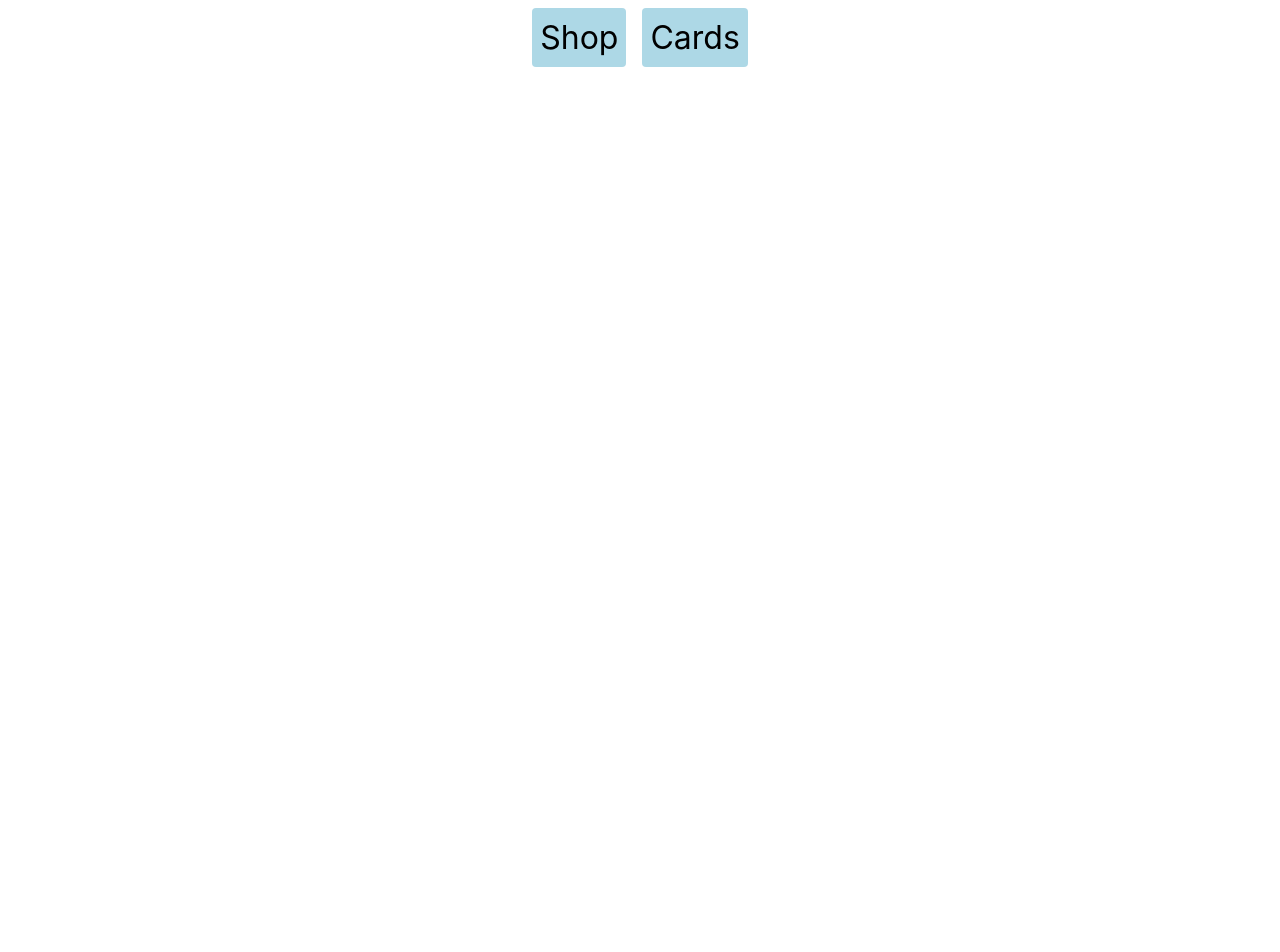
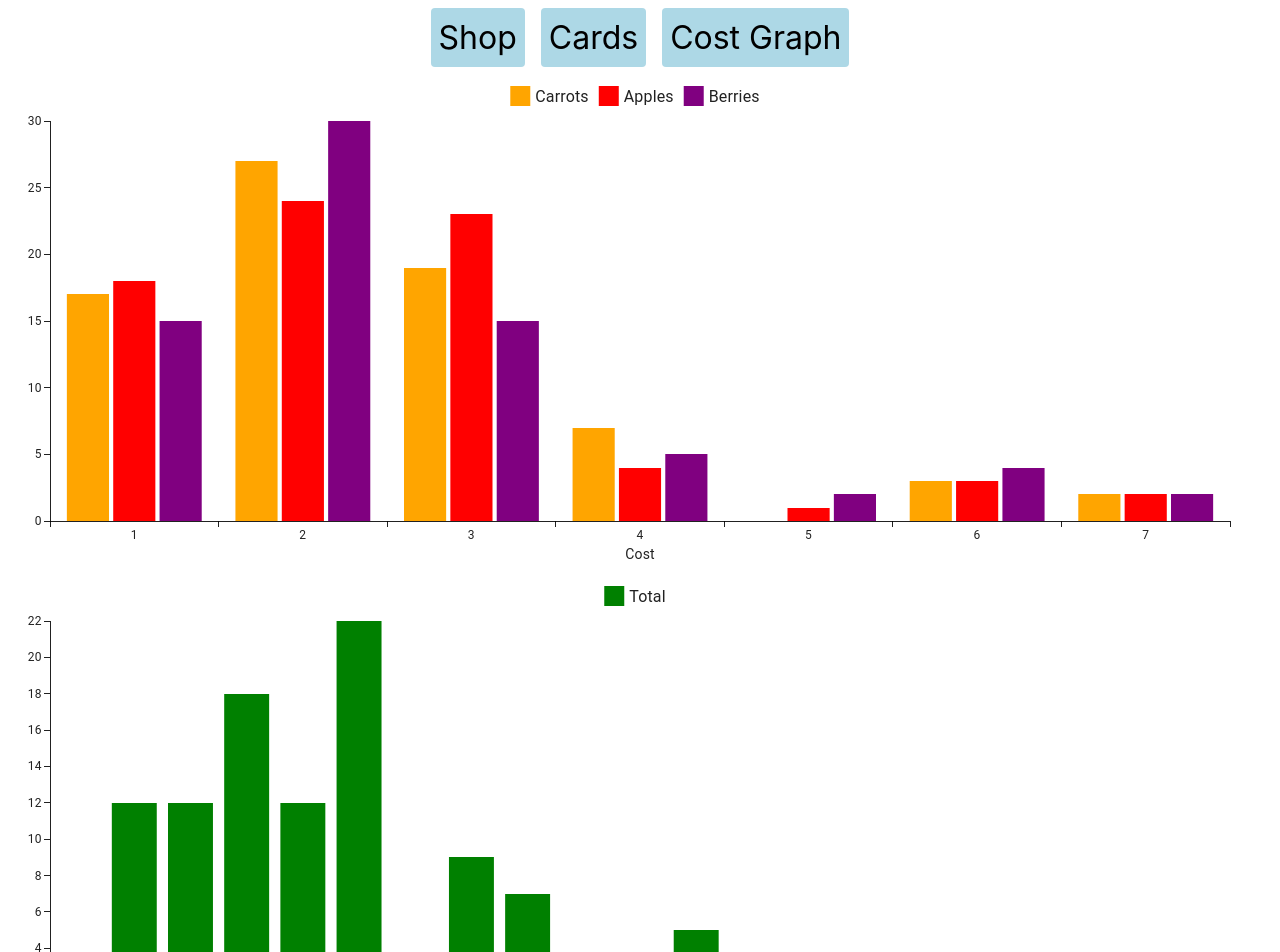
Before and after one commit to harrison-symes/Critters.Library, a React (Create React App) app: page /cost-graph in a window 1280 px wide. Before the commit this address had no page. Shown: the top 952 px of the page. Before the commit the page ends 800 px from the top, so only its background shows below. Built offline with nearby package versions, Linux system fonts and the light colour scheme.

Commit message:
Bar chart for cost breakdowns

```diff
--- a/src/App.tsx
+++ b/src/App.tsx
@@ -3,6 +3,7 @@ import "./App.css";
 import ShopPage from "./components/ShopPage";
 import NavBar from "./components/NavBar";
 import Cards from "./components/Cards";
+import CostGraph from "./components/CostGraph";
 
 function App() {
   return (
@@ -12,6 +13,7 @@ function App() {
         <Routes>
           <Route path="/" Component={ShopPage} />
           <Route path="/cards" Component={Cards} />
+          <Route path="/cost-graph" Component={CostGraph} />
         </Routes>
       </BrowserRouter>
     </div>
--- /dev/null
+++ b/src/components/CostGraph.tsx
@@ -0,0 +1,120 @@
+import * as React from "react";
+// import rd3 from "react-d3-library";
+import * as d3 from "d3";
+import { ICard } from "../models/cards.models";
+import { createDeck } from "../cards";
+import { BarChart } from "@mui/x-charts/BarChart";
+
+const CostGraph = () => {
+  const deck = createDeck();
+
+  const costMap = deck.reduce(
+    (accum, card) => {
+      const totalCost =
+        (card.cost.berries ?? 0) +
+        (card.cost.apples ?? 0) +
+        (card.cost.carrots ?? 0);
+      let max = accum.max;
+      let totalMax = accum.totalMax;
+
+      const applyCost = (obj: Record<number, number>, cost: number = 0) => {
+        if (cost > max) max = cost;
+        if (obj[cost] === undefined) {
+          obj[cost] = 1;
+        } else {
+          obj[cost]++;
+        }
+      };
+
+      const { apples, carrots, berries, total } = accum;
+
+      applyCost(apples, card.cost.apples);
+      applyCost(berries, card.cost.berries);
+      applyCost(carrots, card.cost.carrots);
+
+      if (total[totalCost] === undefined) {
+        total[totalCost] = 1;
+      } else {
+        total[totalCost]++;
+      }
+
+      if (totalCost > totalMax) totalMax = totalCost;
+
+      accum.max = max;
+      accum.totalMax = totalMax;
+
+      return accum;
+    },
+    {
+      apples: {},
+      carrots: {},
+      berries: {},
+      total: {},
+      max: 0,
+      totalMax: 0,
+    } as {
+      total: Record<number, number>;
+      carrots: Record<number, number>;
+      apples: Record<number, number>;
+      berries: Record<number, number>;
+      max: number;
+      totalMax: number;
+    }
+  );
+
+  console.log({ costMap });
+  const costs = new Array(costMap.max).fill(0).map((_, i) => i + 1);
+  const totalCosts = new Array(costMap.totalMax).fill(0).map((_, i) => i + 1);
+  return (
+    <div>
+      <BarChart
+        width={window.innerWidth}
+        height={500}
+        series={[
+          {
+            color: "orange",
+            label: "Carrots",
+            data: costs.map((cost) => costMap.carrots[cost]),
+          },
+          {
+            color: "red",
+            label: "Apples",
+            data: costs.map((cost) => costMap.apples[cost]),
+          },
+          {
+            color: "purple",
+            label: "Berries",
+            data: costs.map((cost) => costMap.berries[cost]),
+          },
+        ]}
+        xAxis={[
+          {
+            label: "Cost",
+            data: costs.map((c) => c.toString()),
+            scaleType: "band",
+          },
+        ]}
+      />
+      <BarChart
+        width={window.innerWidth}
+        height={500}
+        series={[
+          {
+            color: "green",
+            label: "Total",
+            data: totalCosts.map((cost) => costMap.total[cost]),
+          },
+        ]}
+        xAxis={[
+          {
+            label: "Cost",
+            data: totalCosts.map((c) => c.toString()),
+            scaleType: "band",
+          },
+        ]}
+      />
+    </div>
+  );
+};
+
+export default CostGraph;
--- a/src/components/NavBar.tsx
+++ b/src/components/NavBar.tsx
@@ -10,6 +10,9 @@ const NavBar = () => {
       <Link className="button button__big" to="/cards">
         Cards
       </Link>
+      <Link className="button button__big" to="/cost-graph">
+        Cost Graph
+      </Link>
     </div>
   );
 };
```
Also changed, not shown: package.json (+7 -0 lines), 1 other file (tests, documents, lock files or other folders).
